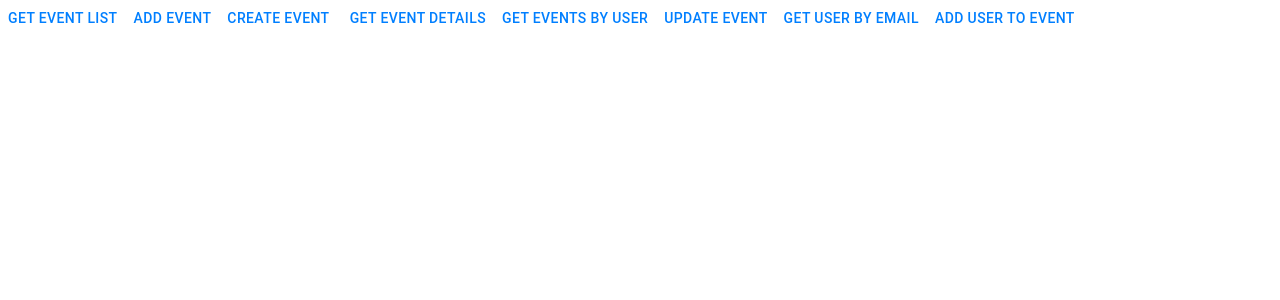
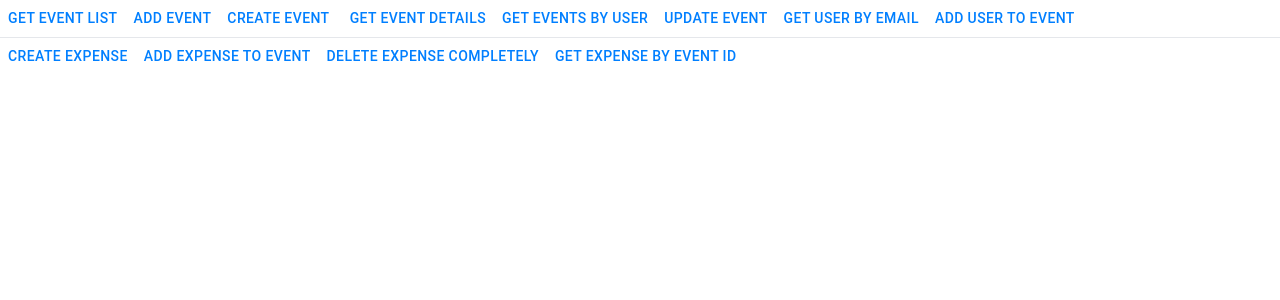
Before and after one commit to CWxMaxX/event-management-web-app, a Next.js app in the folder event-man-web-app/: page /temp in a window 1280 px wide. Shown: the top 300 px of the page. Built offline with nearby package versions, Linux system fonts and the light colour scheme.

Commit message:
Expense collection development started

```diff
--- a/event-man-web-app/api/eventApi.js
+++ b/event-man-web-app/api/eventApi.js
@@ -97,3 +97,16 @@ export const removeUserToEvent = async (email, eventId) => {
     });
   });
 };
+
+export const addExpense = async (eventId, expenseId) => {
+  const docRef = doc(db, "eventCollection", eventId);
+  await updateDoc(docRef, {
+    expensesList: arrayUnion(expenseId),
+  }).catch((e) => console.log(e));
+};
+export const removeExpense = async (eventId, expenseId) => {
+  const docRef = doc(db, "eventCollection", eventId);
+  await updateDoc(docRef, {
+    expensesList: arrayRemove(expenseId),
+  }).catch((e) => console.log(e));
+};
--- /dev/null
+++ b/event-man-web-app/api/expenseApi.js
@@ -0,0 +1,48 @@
+import { addDoc, collection, doc, getDoc, deleteDoc } from "firebase/firestore";
+import { db } from "../firebaseConfig";
+import { addEventToUser } from "./userApi";
+import { addExpense, removeExpense } from "./eventApi";
+
+//To create expense
+export const createExpense = async (uid, eventID) => {
+  const data = {
+    name: "",
+    creator: uid,
+    eventID: eventID,
+    status: "PLANING",
+  };
+  console.log(data);
+  const docRef = collection(db, "expenseCollection");
+  await addDoc(docRef, data)
+    .then((res) => {
+      addExpense(eventID, res.id)
+        .then((res) => {})
+        .catch((e) => console.log(e));
+      console.log("Expense Added.....!", res.id);
+    })
+    .catch((error) => {
+      console.log(error);
+    });
+};
+
+//Get expenses by eventId
+export const getExpensesByEventID = async (eventId) => {
+  const docRef = doc(db, "eventCollection", eventId);
+  const docSnap = await getDoc(docRef);
+  if (docSnap.exists()) {
+    console.log("Document data:", docSnap.data()?.expensesList);
+    return docSnap.data()?.expensesList;
+  } else {
+    // doc.data() will be undefined in this case
+    console.log("No expense found!");
+  }
+};
+
+//Remove expense by eventID and expenseID
+export const deleteExpense = async (eventId, expenseId) => {
+  const docRef = doc(db, "expenseCollection", expenseId);
+  await removeExpense(eventId, expenseId)
+    .then((res) => console.log(res))
+    .catch((e) => console.log(e));
+  await deleteDoc(docRef);
+};
--- a/event-man-web-app/pages/project/[viewProject].jsx
+++ b/event-man-web-app/pages/project/[viewProject].jsx
@@ -12,7 +12,11 @@ function ViewProject() {
       .catch((e) => console.log(e));
   }, [viewProject]);
 
-  return <div>ViewProject ===== {JSON.stringify(res)}</div>;
+  return (
+    <div>
+      ViewProject ===== <pre> {JSON.stringify(res, "", 2)}</pre>
+    </div>
+  );
 }
 
 export default ViewProject;
--- a/event-man-web-app/pages/temp/index.jsx
+++ b/event-man-web-app/pages/temp/index.jsx
@@ -6,12 +6,18 @@ import {
   getUserByEmail,
 } from "../../api/userApi";
 import {
+  addExpense,
   addUserToEvent,
   createEvent,
   getEventDetails,
   getEventsByUserId,
   updateEventDetails,
 } from "../../api/eventApi";
+import {
+  createExpense,
+  deleteExpense,
+  getExpensesByEventID,
+} from "../../api/expenseApi";
 
 function index() {
   return (
@@ -97,6 +103,43 @@ function index() {
       >
         Add User to Event
       </Button>
+      <hr />
+      <Button
+        onClick={() => {
+          createExpense("Test UID", "96caVXgNFXrPyeUJqogY")
+            .then((res) => console.log("Expense created", res))
+            .catch((e) => console.log(e));
+        }}
+      >
+        Create Expense
+      </Button>
+      <Button
+        onClick={() => {
+          addExpense("96caVXgNFXrPyeUJqogY", "Test Expense")
+            .then((res) => console.log("Expense created", res))
+            .catch((e) => console.log(e));
+        }}
+      >
+        Add Expense to event
+      </Button>
+      <Button
+        onClick={() => {
+          deleteExpense("96caVXgNFXrPyeUJqogY", "r6qPCIehl2g71RcEQvXs")
+            .then((res) => console.log("Expense created", res))
+            .catch((e) => console.log(e));
+        }}
+      >
+        Delete Expense Completely
+      </Button>
+      <Button
+        onClick={() => {
+          getExpensesByEventID("96caVXgNFXrPyeUJqogY")
+            .then((res) => console.log("Expense List====>", res))
+            .catch((e) => console.log(e));
+        }}
+      >
+        Get expense by event id
+      </Button>
     </div>
   );
 }
```
Also changed, not shown: 1 other file (tests, documents, lock files or other folders).
